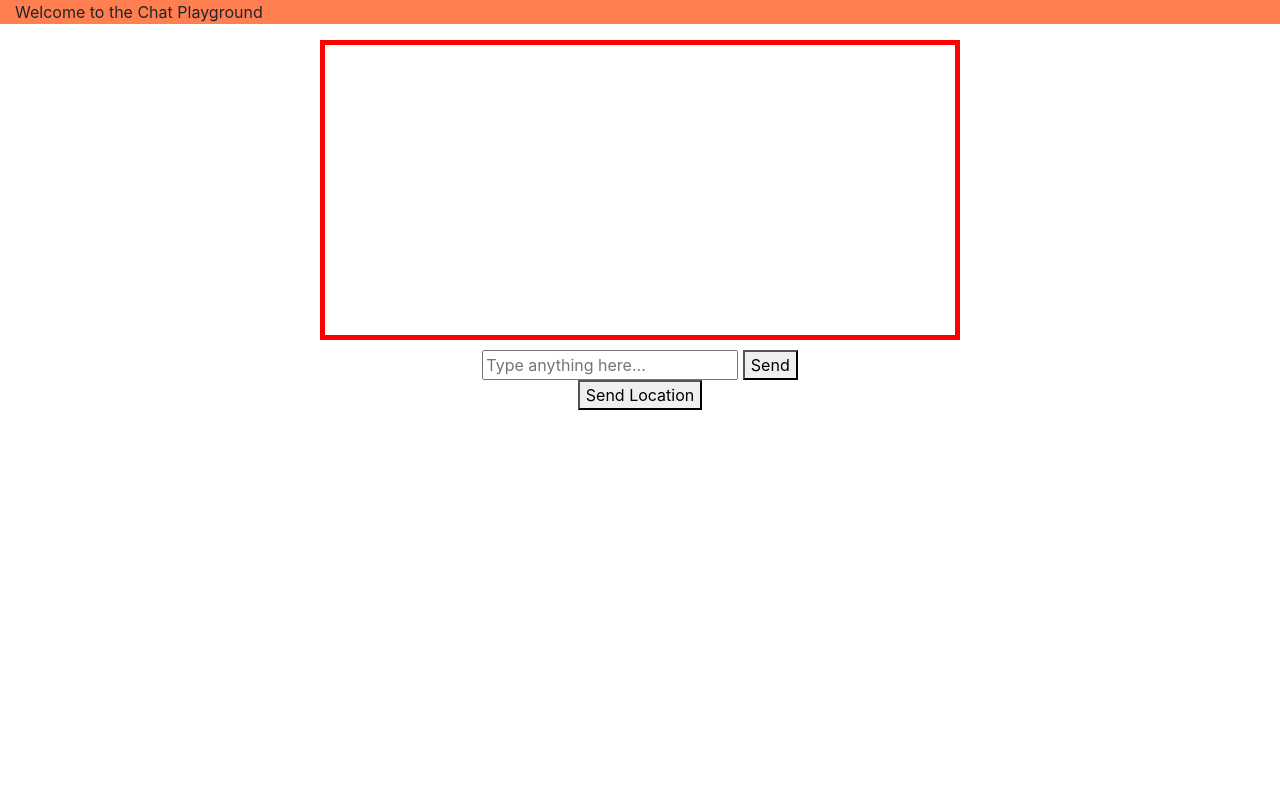
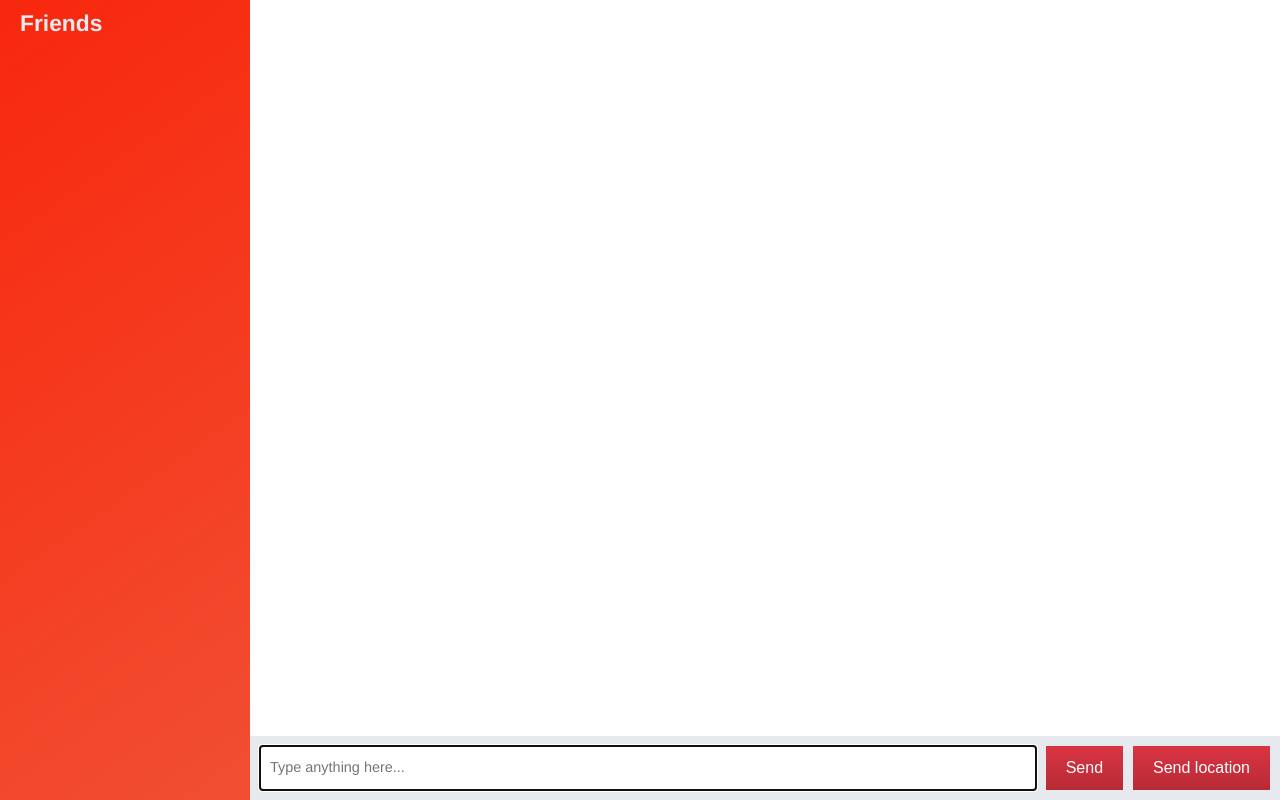
Before and after one commit to capnTP/chatPlayground, a website: page public/index.html in a window 1280 px wide. Drawn offline with nearby package versions, Linux system fonts and the light colour scheme; no server answers.

Commit message:
Add css and ux for chat page

```diff
--- /dev/null
+++ b/public/css/styles.css
@@ -0,0 +1,149 @@
+* {
+  box-sizing: border-box;
+  margin: 0;
+  padding: 0;
+  font-family: "HelveticaNeue-Light", "Helvetica Neue Light", "Helvetica Neue", Helvetica, Arial, "Lucida Grande", sans-serif;
+  font-weight: 300;
+  font-size: .95rem;
+}
+ul, li {
+  list-style-position: inside;
+}
+h3 {
+  font-weight: 600;
+  text-align: center;
+  font-size: 1.5rem;
+}
+button {
+  background: #d93444;
+  background-image: -webkit-linear-gradient(top, #d93444, #b82b34);
+  background-image: -moz-linear-gradient(top, #d93444, #b82b34);
+  background-image: -ms-linear-gradient(top, #d93444, #b82b34);
+  background-image: -o-linear-gradient(top, #d93444, #b82b34);
+  background-image: linear-gradient(to bottom, #d93444, #b82b34);
+  -webkit-border-radius: 0;
+  -moz-border-radius: 0;
+  border-radius: 0px;
+  font-family: Arial;
+  color: #ffffff;
+  font-size: 16px;
+  padding: 10px 20px 10px 20px;
+  border: solid #b82b34 0px;
+  text-decoration: none;
+}
+button:hover {
+  background: #fa3c4f;
+  background-image: -webkit-linear-gradient(top, #fa3c4f, #d93434);
+  background-image: -moz-linear-gradient(top, #fa3c4f, #d93434);
+  background-image: -ms-linear-gradient(top, #fa3c4f, #d93434);
+  background-image: -o-linear-gradient(top, #fa3c4f, #d93434);
+  background-image: linear-gradient(to bottom, #fa3c4f, #d93434);
+  text-decoration: none;
+}
+button:disabled {
+  cursor: default;
+  background: #698ea5;
+}
+.wrapper {
+  display: flex;
+  /* align-items: stretch; */
+}
+.chat_sidebar {
+  overflow-y: auto;
+  min-width: 250px;
+  max-width: 250px;
+  min-height: 100vh;
+  background: -moz-linear-gradient(125deg, rgba(241,79,50,1) 0%, rgba(248,39,13,1) 100%); /* ff3.6+ */
+  background: -webkit-gradient(linear, left top, right bottom, color-stop(0%, rgba(241,112,92,1)), color-stop(100%, rgba(248,39,13,1))); /* safari4+,chrome */
+  background: -webkit-linear-gradient(125deg, rgba(241,79,50,1) 0%, rgba(248,39,13,1) 100%); /* safari5.1+,chrome10+ */
+  background: -o-linear-gradient(125deg, rgba(241,79,50,1) 0%, rgba(248,39,13,1) 100%); /* opera 11.10+ */
+  background: -ms-linear-gradient(125deg, rgba(241,79,50,1) 0%, rgba(248,39,13,1) 100%); /* ie10+ */
+  background: linear-gradient(325deg, rgba(241,79,50,1) 0%, rgba(248,39,13,1) 100%); /* w3c */
+}
+.chat_sidebar h3 {
+  color: #e6eaee;
+  margin: 10px 20px;
+  text-align: left;
+}
+.chat__sidebar ul {
+  list-style-type: none;
+}
+
+.chat__sidebar li {
+  background: #e6eaee;
+  border: 1px solid #e1e1e1;
+  border-radius: 5px;
+  padding: 10px;
+  margin: 10px;
+}
+.chat_main {
+  display: flex;
+  flex-direction: column;
+  height: 100vh;
+  width: 100%
+}
+.chat_footer {
+  background: #e6eaee;
+  display: flex;
+  padding: 10px;
+  /*height: 60px;*/
+  flex-shrink: 0;
+}
+.chat_footer form {
+  flex-grow: 1;
+  display: flex;
+}
+
+.chat_footer form * {
+  margin-right: 10px;
+}
+
+.chat_footer input {
+  border: none;
+  padding: 10px;
+  flex-grow: 1;
+}
+
+/* .chat_messages {
+  margin: auto;
+  width: 50%;
+  height: 300px;
+} */
+.chat_messages {
+  flex-grow: 1;
+  list-style-type: none;
+  overflow-y: auto;
+  margin: auto;
+  width: 100%;
+  height: 100%;
+  /* border: 5px solid red; */
+  padding: 10px;
+  text-align: center;
+  -ms-overflow-style: none;
+  overflow: -moz-scrollbars-none;
+  -webkit-overflow-scrolling: touch;
+}
+#messages::-webkit-scrollbar {
+  width: 0;
+}
+@media (max-width: 600px) {
+  * {
+    font-size: 1rem;
+  }
+
+  .chat__sidebar {
+    display: none;
+  }
+
+  .chat__footer {
+    flex-direction: column;
+  }
+
+  .chat__footer form {
+    margin-bottom: 10px;
+  }
+
+  .chat__footer button {
+    margin-right: 0px;
+  }
+}
--- a/public/index.html
+++ b/public/index.html
@@ -6,54 +6,35 @@
     <script src="/js/libs/jquery-3.3.1.min.js"></script>
     <script src="https://unpkg.com/babel-standalone@6/babel.min.js"></script>
     <link rel="stylesheet" href="https://maxcdn.bootstrapcdn.com/bootstrap/4.0.0/css/bootstrap.min.css" integrity="sha384-Gn5384xqQ1aoWXA+058RXPxPg6fy4IWvTNh0E263XmFcJlSAwiGgFAW/dAiS6JXm" crossorigin="anonymous">
-    <style>
-      .form-container {
-        position: relative;
-        margin: 0;
-        padding: 10px;
-        text-align: center;
-      }
-      .chatbox-container {
-        margin: auto;
-        width: 50%;
-        height: 300px;
-      }
-      #messages {
-        list-style-type: none;
-        overflow: auto;
-        margin: auto;
-        width: 100%;
-        height: 100%;
-        border: 5px solid red;
-        padding: 10px;
-        text-align: center;
-        -ms-overflow-style: none;
-        overflow: -moz-scrollbars-none;
-      }
-      #messages::-webkit-scrollbar {
-        width: 0;
-      }
-    </style>
+    <link rel="stylesheet" href="/css/styles.css">
 
     <title>The Chat Playground</title>
   </head>
   <body>
-    <div class="container-fluid" style="background-color: coral">
-      <p>Welcome to the Chat Playground</p>
+    <div class="wrapper">
+
+      <div class="chat_sidebar">
+        <h3>Friends</h3>
+        <div id="users"></div>
+      </div>
+
+      <div class="chat_main">
+        <!-- <button type="button" id="sidebarCollapse" class="btn-sidebar">
+          <i class="glyphicon glyphicon-align-left"></i>
+          Toggle Sidebar
+        </button> -->
+        <ul id="messages" class="chat_messages"></ul>
+
+        <div class="chat_footer">
+          <form id="message-form">
+            <input type="text" name="message" placeholder="Type anything here..." autofocus autocomplete="off"/>
+            <button>Send</button>
+          </form>
+          <button id="send-location">Send location</button>
+        </div>
+      </div>
+
     </div>
-
-    <div class="chatbox-container">
-      <ul id="messages"></ul>
-    </div>
-
-    <div class="form-container">
-      <form id="message-form">
-        <input type="text" name="message" placeholder="Type anything here..."/>
-        <button>Send</button>
-      </form>
-      <button id="send-location">Send Location</button>
-    </div>
-
     <script type="text/babel" src="/js/index.js"></script>
   </body>
 </html>
--- a/public/js/index.js
+++ b/public/js/index.js
@@ -30,11 +30,12 @@ socket.on('newLocationMessage', function (message) {
 
 jQuery('#message-form').on('submit', function (e) {
  e.preventDefault();
+ let messageTextbox = $('[name=message]');
  socket.emit('createMessage', {
    from: 'User',
-   text: jQuery('[name=message]').val()
+   text: messageTextbox.val()
  }, function () {
-
+   messageTextbox.val('')
  })
 });
 
@@ -43,13 +44,15 @@ locationButton.on('click', function() {
   if (!navigator.geolocation) {
     return alert('Geolocation not supported by your browser.');
   }
-
+  locationButton.attr('disabled', 'disabled').text('Sending location...');
   navigator.geolocation.getCurrentPosition(function (pos) {
+    locationButton.removeAttr('disabled').text('Send location');
     socket.emit('createLocationMessage', {
       latitude: pos.coords.latitude,
       longitude: pos.coords.longitude
     });
   }, function () {
+    locationButton.removeAttr('disabled').text('Send location');
     alert('Unable to fetch location.');
   })
 });
--- a/server/server.js
+++ b/server/server.js
@@ -31,7 +31,7 @@ io.on('connection', (socket) => {
   socket.on('createMessage', (message, callback) => {
     console.log('createMessage', message);
     io.emit('newMessage', generateMessage(message.from, message.text))
-    callback('Response from the server');
+    callback();
   });
 
   socket.on('createLocationMessage', (coords) => {
```
